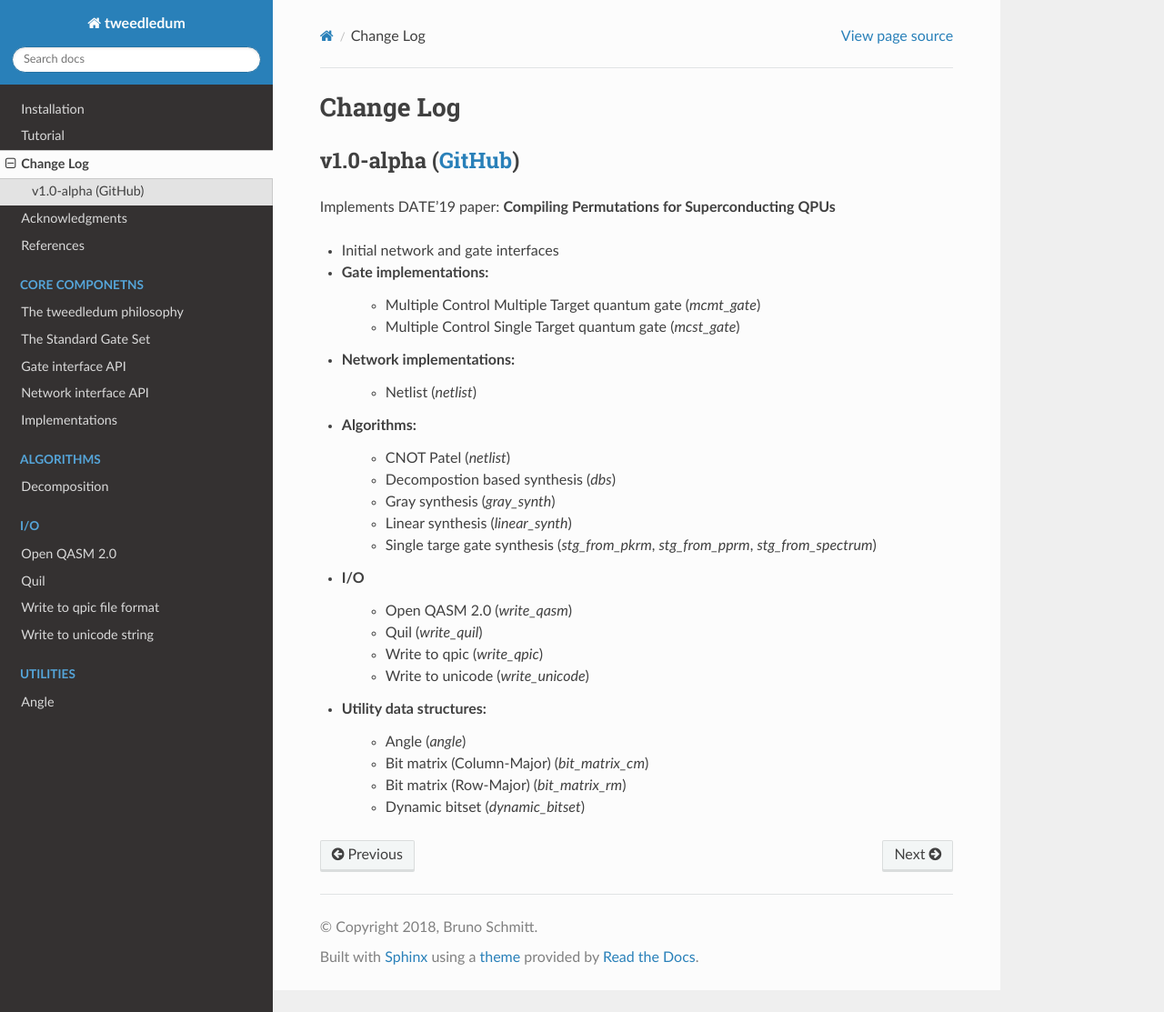
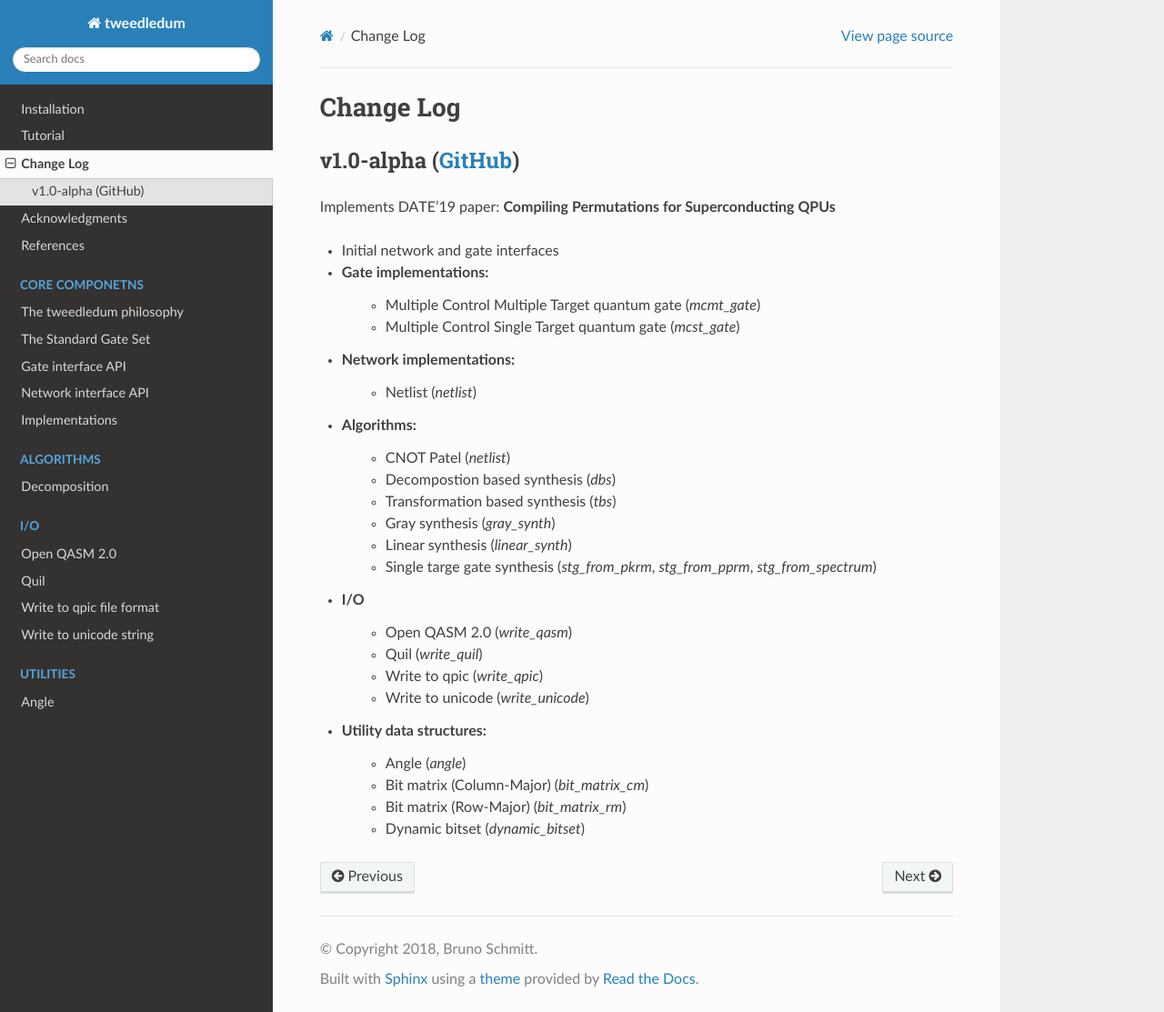
Before and after one commit to boschmitt/tweedledum, a Sphinx documentation site: the page built from docs/changelog.rst, in a window 1280 px wide and 1113 px high. Shown: the whole window at 91% size. Built offline with Sphinx 7.4.7 and the Read the Docs theme 2.0.0, drawn with Linux system fonts in a browser that asks for light colours; pages that are not in the unit, such as notebooks, are missing from menus.

Commit message:
Changelog.

```diff
--- a/docs/changelog.rst
+++ b/docs/changelog.rst
@@ -15,6 +15,7 @@ Implements DATE'19 paper: **Compiling Permutations for Superconducting QPUs**
 * Algorithms:
     - CNOT Patel (`netlist`)
     - Decompostion based synthesis (`dbs`)
+    - Transformation based synthesis (`tbs`)
     - Gray synthesis (`gray_synth`)
     - Linear synthesis (`linear_synth`)
     - Single targe gate synthesis (`stg_from_pkrm`, `stg_from_pprm`, `stg_from_spectrum`)
```
